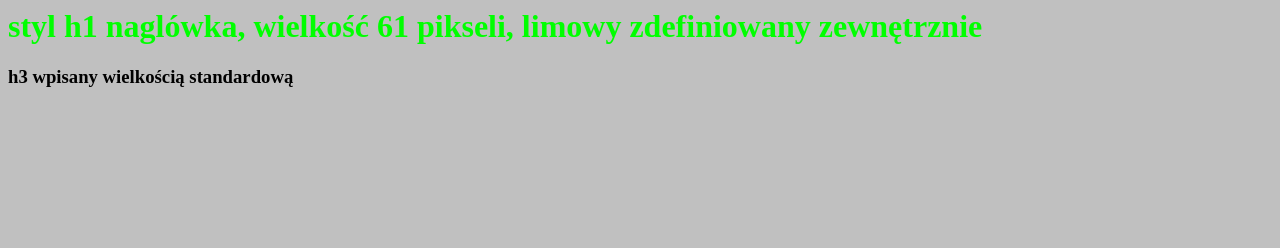
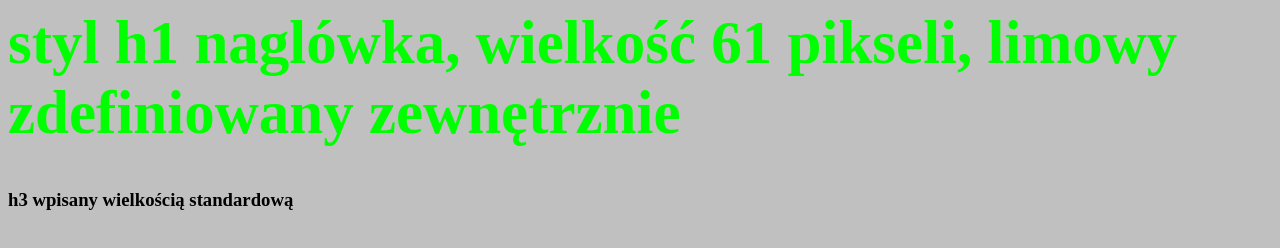
Before and after one commit to Viktoryia102/strona-css, a plain HTML site: page vash_z5_4.html in a window 1280 px wide. Drawn offline with Linux system fonts and the light colour scheme.

Commit message:
Update vash_z5_4.html

```diff
--- a/vash_z5_4.html
+++ b/vash_z5_4.html
@@ -5,7 +5,7 @@
 <!-- liniowy -->
 </head>
 <body bgcolor="silver">
- <h1 style="color:  lime;font-size: 61 px;"> styl h1 naglówka, wielkość 61 pikseli,
+ <h1 style="color:  lime;font-size: 61px;"> styl h1 naglówka, wielkość 61 pikseli,
 limowy zdefiniowany zewnętrznie</h1>
  <H3> h3 wpisany wielkością standardową</H3>
  </body>
```
